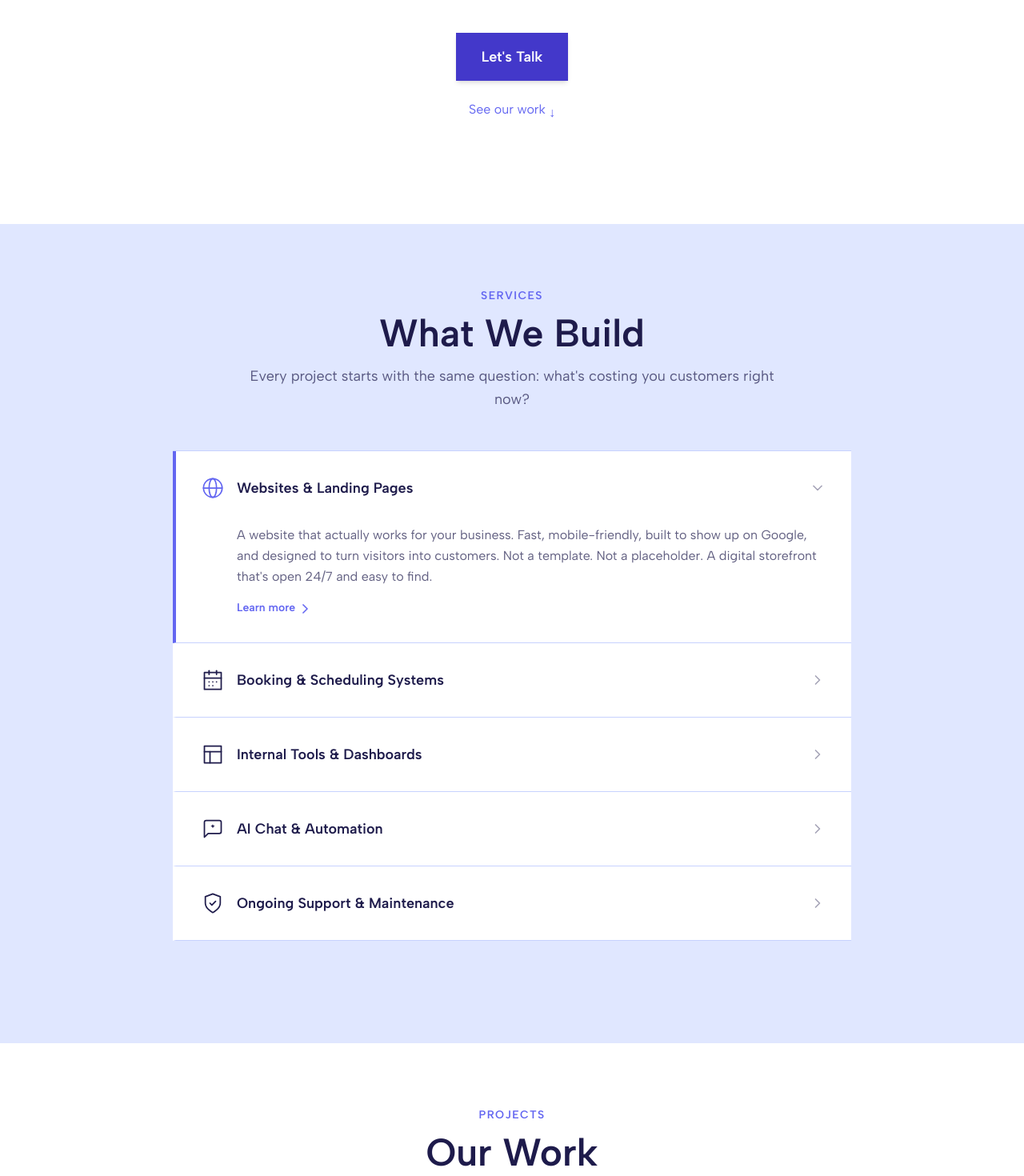
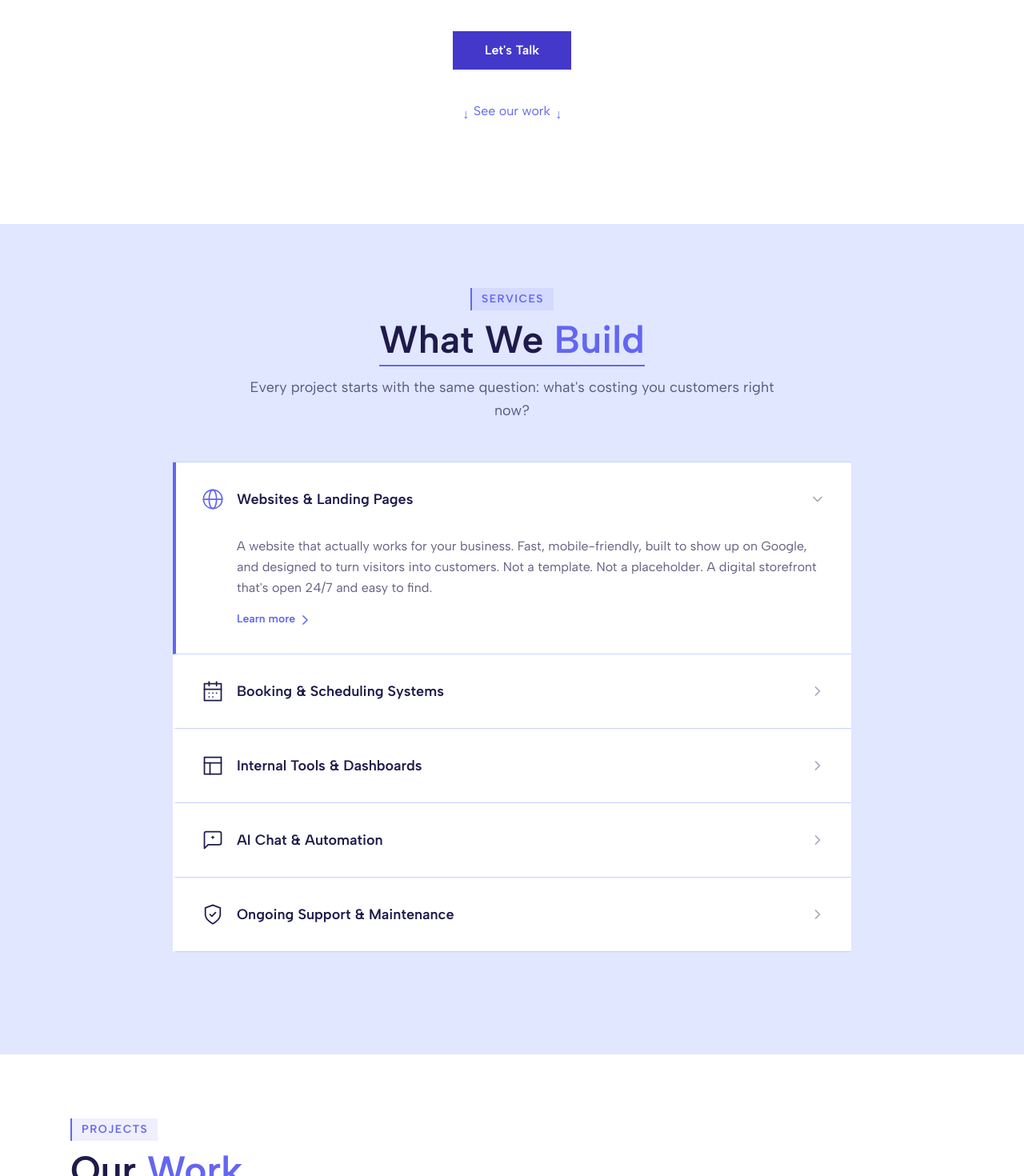
Before and after one commit to BadrAlDhaibani/klero-solutions, a Next.js app: page / in a window 1280 px wide. Shown: the part 520-1990 px from the top of the page at 80% size. Built offline with nearby package versions, Linux system fonts and the light colour scheme.

Commit message:
UI touchups

```diff
--- a/components/About.tsx
+++ b/components/About.tsx
@@ -2,6 +2,7 @@
 
 import { motion } from "framer-motion";
 import SectionReveal, { itemVariants } from "@/components/SectionReveal";
+import SectionHeading from "@/components/SectionHeading";
 
 export default function About() {
   return (
@@ -10,18 +11,11 @@ export default function About() {
       className="bg-white pt-12 pb-20 md:pt-16 md:pb-28 lg:pt-20 lg:pb-32"
     >
       <div className="mx-auto max-w-5xl px-6">
-        <motion.p
-          variants={itemVariants}
-          className="text-center text-sm font-semibold uppercase tracking-widest text-accent"
-        >
-          About
-        </motion.p>
-        <motion.h2
-          variants={itemVariants}
-          className="mt-3 text-center text-3xl font-semibold text-dark md:text-4xl lg:text-5xl"
-        >
-          About Klero
-        </motion.h2>
+        <SectionHeading
+          eyebrow="About"
+          title={<>About <span className="text-accent">Klero</span></>}
+          align="left"
+        />
 
         <div className="mt-12 grid grid-cols-1 items-start gap-10 md:grid-cols-2 md:gap-16">
           {/* Photo placeholder */}
--- a/components/Comparison.tsx
+++ b/components/Comparison.tsx
@@ -2,6 +2,7 @@
 
 import { motion } from "framer-motion";
 import SectionReveal, { itemVariants } from "@/components/SectionReveal";
+import SectionHeading from "@/components/SectionHeading";
 
 const rows = [
   {
@@ -80,19 +81,10 @@ export default function Comparison() {
       className="bg-light-bg pt-12 pb-20 md:pt-16 md:pb-28 lg:pt-20 lg:pb-32"
     >
       <div className="mx-auto max-w-5xl px-6">
-        <motion.h2
-          variants={itemVariants}
-          className="mt-3 text-center text-3xl font-semibold text-dark md:text-4xl lg:text-5xl"
-        >
-          Built, Not Templated
-        </motion.h2>
-        <motion.p
-          variants={itemVariants}
-          className="mx-auto mt-4 max-w-2xl text-center text-lg leading-relaxed text-dark/70"
-        >
-          Your business isn&apos;t generic. Your website shouldn&apos;t be
-          either.
-        </motion.p>
+        <SectionHeading
+          title={<><span className="text-accent">Built</span>, Not Templated</>}
+          subtitle="Your business isn't generic. Your website shouldn't be either."
+        />
 
         {/* Comparison table */}
         <motion.div variants={itemVariants} className="mt-12">
--- a/components/Hero.tsx
+++ b/components/Hero.tsx
@@ -64,15 +64,26 @@ export default function Hero() {
 
         {/* CTAs */}
         <motion.div
-          className="mt-10 flex flex-col items-center gap-4"
+          className="mt-10 flex flex-col items-center gap-10"
           variants={itemVariants}
         >
           <MagneticButton href="#contact">Let&apos;s Talk</MagneticButton>
 
           <motion.a
             href="#projects"
-            className="mt-2 inline-flex items-center gap-1 text-base font-medium text-accent transition-colors hover:text-primary"
+            className="inline-flex items-center gap-1.5 text-base font-medium text-accent transition-colors hover:text-primary"
           >
+            <motion.span
+              className="inline-block"
+              animate={{ y: [0, 4, 0] }}
+              transition={{
+                duration: 2,
+                repeat: Infinity,
+                ease: "easeInOut" as const,
+              }}
+            >
+              ↓
+            </motion.span>
             See our work
             <motion.span
               className="inline-block"
--- a/components/MagneticButton.tsx
+++ b/components/MagneticButton.tsx
@@ -14,13 +14,13 @@ export default function MagneticButton({
   children,
   className,
 }: MagneticButtonProps) {
-  const { ref, style } = useMagnetic({ strength: 0.3, radius: 80 });
+  const { ref, style } = useMagnetic({ strength: 0.15, radius: 60 });
 
   return (
     <div ref={ref} style={style} className="inline-block">
       <motion.a
         href={href}
-        className={`inline-block bg-primary px-8 py-4 text-lg font-semibold text-white shadow-md transition-colors duration-300 hover:bg-accent hover:shadow-xl ${className ?? ""}`}
+        className={`inline-block bg-primary px-10 py-3 text-base font-semibold text-white shadow-none transition-all duration-300 hover:bg-accent hover:shadow-[0_6px_20px_rgba(99,102,241,0.5)] ${className ?? ""}`}
         whileHover={{ scale: 1.02 }}
         whileTap={{ scale: 0.98 }}
       >
--- a/components/Navbar.tsx
+++ b/components/Navbar.tsx
@@ -44,7 +44,9 @@ export default function Navbar() {
   }, []);
 
   const isActive = (hash: string) => {
-    return isHomepage && activeSection === hash;
+    if (!isHomepage) return false;
+    if (hash === "process" && activeSection === "comparison") return true;
+    return activeSection === hash;
   };
 
   return (
@@ -52,7 +54,7 @@ export default function Navbar() {
       <header
         className={`fixed top-0 left-0 right-0 z-50 transition-all duration-300 ${
           scrolled
-            ? "bg-white/80 shadow-sm backdrop-blur-md"
+            ? "bg-white/70 backdrop-blur-[4px]"
             : "bg-transparent"
         }`}
       >
@@ -114,7 +116,7 @@ export default function Navbar() {
             })}
             <a
               href={ctaHref}
-              className="bg-primary px-5 py-2.5 text-sm font-semibold text-white transition-all duration-300 hover:scale-[1.02] hover:bg-accent hover:shadow-lg"
+              className="bg-primary px-6 py-2 text-sm font-semibold text-white shadow-none transition-all duration-300 hover:bg-accent hover:shadow-[0_4px_14px_rgba(99,102,241,0.5)]"
             >
               Let&apos;s Talk
             </a>
@@ -149,6 +151,7 @@ export default function Navbar() {
         onClose={() => setMenuOpen(false)}
         navLinks={navLinks}
         ctaHref={ctaHref}
+        activeHash={isHomepage ? (activeSection === "comparison" ? "process" : activeSection) : undefined}
       />
     </>
   );
--- /dev/null
+++ b/components/SectionHeading.tsx
@@ -0,0 +1,65 @@
+"use client";
+
+import { motion } from "framer-motion";
+import { itemVariants } from "@/components/SectionReveal";
+
+interface SectionHeadingProps {
+  eyebrow?: string;
+  title: React.ReactNode;
+  subtitle?: string;
+  align?: "center" | "left";
+}
+
+export default function SectionHeading({
+  eyebrow,
+  title,
+  subtitle,
+  align = "center",
+}: SectionHeadingProps) {
+  const isCenter = align === "center";
+
+  const accentLineVariants = {
+    hidden: { scaleX: 0, originX: isCenter ? 0.5 : 0 },
+    visible: {
+      scaleX: 1,
+      originX: isCenter ? 0.5 : 0,
+      transition: { duration: 0.5, ease: "easeOut" as const, delay: 0.15 },
+    },
+  };
+
+  return (
+    <div className={isCenter ? "text-center" : "text-left"}>
+      {eyebrow && (
+        <motion.div
+          variants={itemVariants}
+          className={isCenter ? "flex justify-center" : ""}
+        >
+          <span className="inline-flex items-center border-l-2 border-accent bg-accent/10 px-3 py-1 text-sm font-semibold uppercase tracking-widest text-accent">
+            {eyebrow}
+          </span>
+        </motion.div>
+      )}
+
+      <motion.h2
+        variants={itemVariants}
+        className="mt-3 inline-block text-3xl font-semibold text-dark md:text-4xl lg:text-5xl"
+      >
+        {title}
+        <motion.span
+          variants={accentLineVariants}
+          className="mt-2 block h-[2px] w-full bg-accent"
+          aria-hidden="true"
+        />
+      </motion.h2>
+
+      {subtitle && (
+        <motion.p
+          variants={itemVariants}
+          className={`mt-3 max-w-2xl text-lg leading-relaxed text-dark/70${isCenter ? " mx-auto" : ""}`}
+        >
+          {subtitle}
+        </motion.p>
+      )}
+    </div>
+  );
+}
--- a/components/Services.tsx
+++ b/components/Services.tsx
@@ -3,6 +3,7 @@
 import { useState } from "react";
 import { motion } from "framer-motion";
 import SectionReveal, { itemVariants } from "@/components/SectionReveal";
+import SectionHeading from "@/components/SectionHeading";
 import AccordionItem from "@/components/AccordionItem";
 import { getServiceIcon } from "@/components/ServiceIcons";
 import { services } from "@/data/services";
@@ -29,25 +30,11 @@ export default function Services() {
       className="bg-light-bg pt-12 pb-20 md:pt-16 md:pb-28 lg:pt-20 lg:pb-32"
     >
       <div className="mx-auto max-w-4xl px-6">
-        <motion.p
-          variants={itemVariants}
-          className="text-center text-sm font-semibold uppercase tracking-widest text-accent"
-        >
-          Services
-        </motion.p>
-        <motion.h2
-          variants={itemVariants}
-          className="mt-3 text-center text-3xl font-semibold text-dark md:text-4xl lg:text-5xl"
-        >
-          What We Build
-        </motion.h2>
-        <motion.p
-          variants={itemVariants}
-          className="mx-auto mt-4 max-w-2xl text-center text-lg leading-relaxed text-dark/70"
-        >
-          Every project starts with the same question: what&apos;s costing you
-          customers right now?
-        </motion.p>
+        <SectionHeading
+          eyebrow="Services"
+          title={<>What We <span className="text-accent">Build</span></>}
+          subtitle="Every project starts with the same question: what's costing you customers right now?"
+        />
 
         <motion.div
           variants={accordionContainerVariants}
--- a/components/Work.tsx
+++ b/components/Work.tsx
@@ -3,6 +3,7 @@
 import Link from "next/link";
 import { motion } from "framer-motion";
 import SectionReveal, { itemVariants } from "@/components/SectionReveal";
+import SectionHeading from "@/components/SectionHeading";
 import BrowserMockup from "@/components/BrowserMockup";
 import { caseStudies } from "@/data/caseStudies";
 import { testimonials } from "@/data/testimonials";
@@ -25,24 +26,12 @@ export default function Work() {
         className="bg-white pt-12 pb-20 md:pt-16 md:pb-28 lg:pt-20 lg:pb-32"
       >
         <div className="mx-auto max-w-6xl px-6">
-          <motion.p
-            variants={itemVariants}
-            className="text-center text-sm font-semibold uppercase tracking-widest text-accent"
-          >
-            Projects
-          </motion.p>
-          <motion.h2
-            variants={itemVariants}
-            className="mt-3 text-center text-3xl font-semibold text-dark md:text-4xl lg:text-5xl"
-          >
-            Our Work
-          </motion.h2>
-          <motion.p
-            variants={itemVariants}
-            className="mx-auto mt-4 max-w-2xl text-center text-lg leading-relaxed text-dark/70"
-          >
-            Real projects. Real results. Here&apos;s what we&apos;ve built.
-          </motion.p>
+          <SectionHeading
+            eyebrow="Projects"
+            title={<>Our <span className="text-accent">Work</span></>}
+            subtitle="Real projects. Real results. Here's what we've built."
+            align="left"
+          />
 
           <motion.div
             variants={cardContainerVariants}
```
Also changed, not shown: components/Contact.tsx (+12 -25 lines), components/MobileMenu.tsx (+17 -6 lines), components/Process.tsx (+61 -23 lines).
